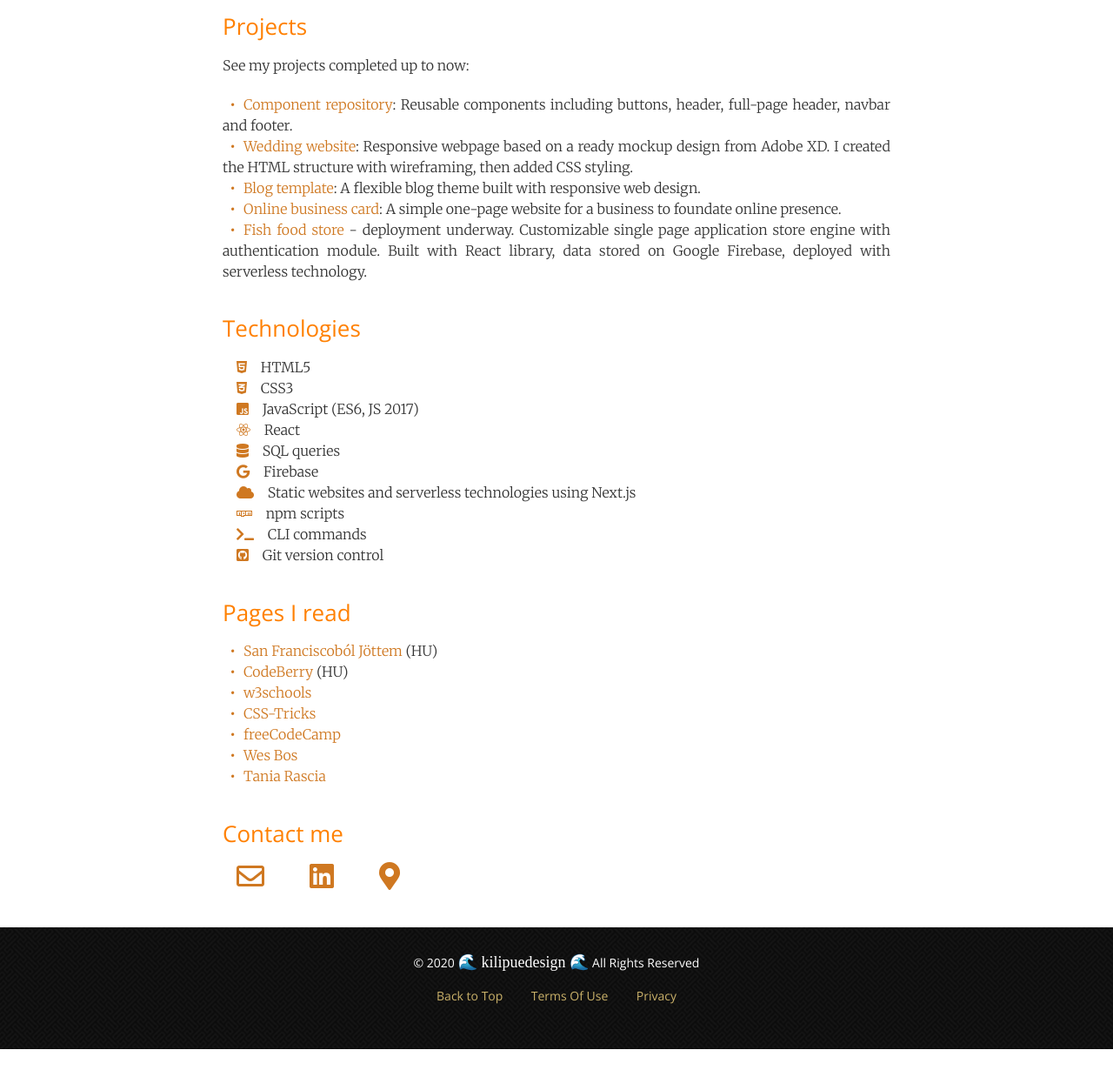
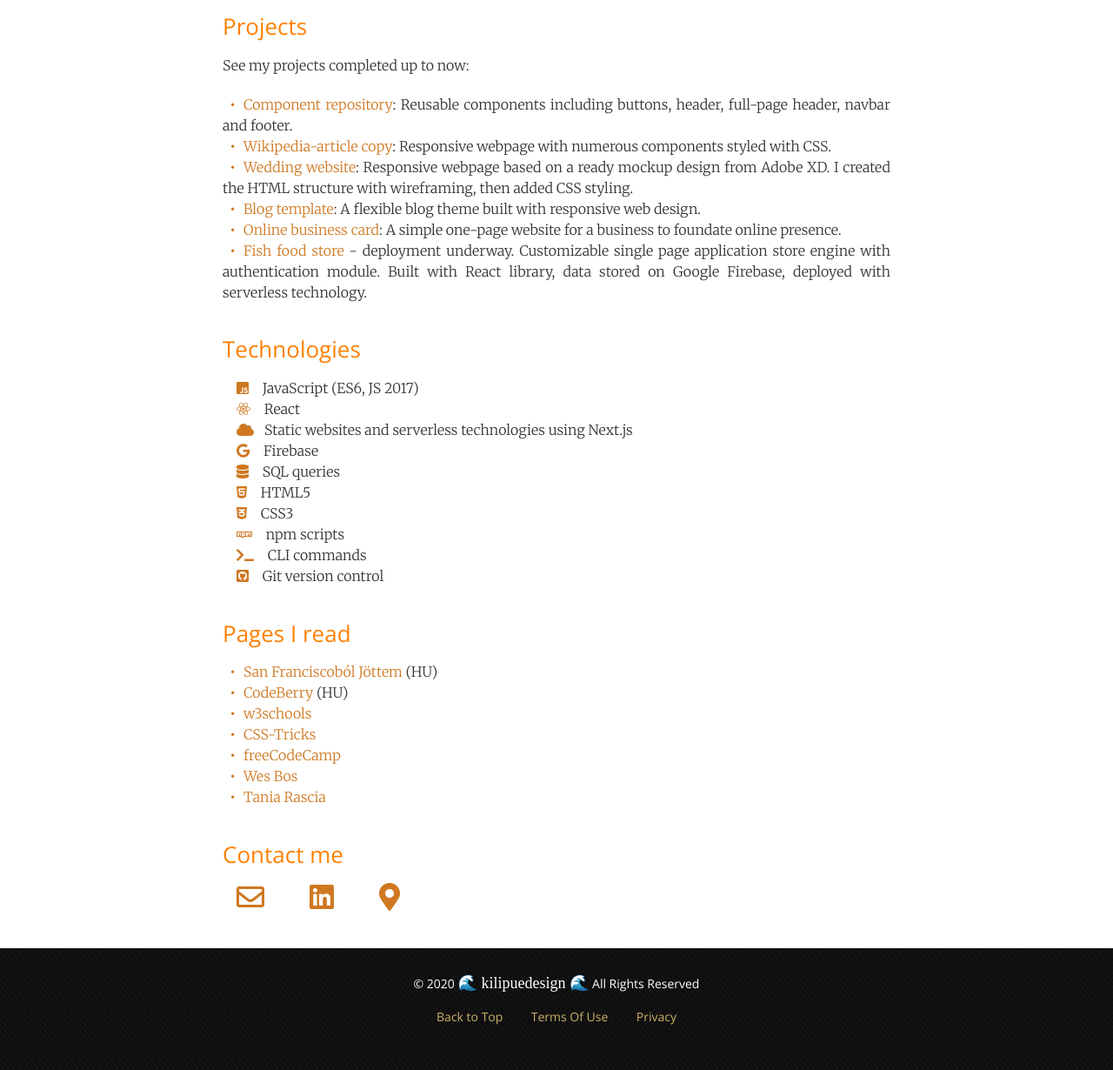
Before and after one commit to rekapalanki/kilipuedesign, a plain HTML site: page index.html in a window 1280 px wide. Shown: the part 1192-2422 px from the top of the page at 87% size. Before the commit the page ends 2398 px from the top, so only its background shows below. Drawn offline with nearby package versions, Linux system fonts and the light colour scheme; a web font is replaced by a local one.

Commit message:
updating projects section

```diff
--- a/index.html
+++ b/index.html
@@ -73,6 +73,9 @@
                     <li><a href="https://github.com/rekapalanki/My-components" target="_blank">Component repository</a>:
                         Reusable components including buttons, header, full-page header, navbar and footer.
                     </li>
+                    <li><a href="https://rekapalanki.github.io/Wikipedia-article/">Wikipedia-article copy</a>:
+                        Responsive webpage with numerous components styled with CSS.
+                    </li>
                     <li><a href="https://rekapalanki.github.io/wedding-website/" target="_blank">Wedding website</a>:
                         Responsive webpage based on a ready mockup design from Adobe XD. I created the HTML structure
                         with wireframing, then added CSS styling.
@@ -91,14 +94,14 @@
             <section id="technologies">
                 <h2>Technologies</h2>
                 <ul>
+                    <li class="technologies"><i class='fab fa-js-square'></i> JavaScript (ES6, JS 2017)</li>
+                    <li class="technologies"><i class='fab fa-react'></i> React</li>
+                    <li class="technologies"><i class="fas fa-cloud"></i>Static websites and serverless technologies
+                        using Next.js</li>
+                    <li class="technologies"><i class='fab fa-google'></i> Firebase</li>
+                    <li class="technologies"><i class="fas fa-database"></i> SQL queries</li>
                     <li class="technologies"><i class='fab fa-html5'></i> HTML5</li>
                     <li class="technologies"><i class='fab fa-css3-alt'></i> CSS3</li>
-                    <li class="technologies"><i class='fab fa-js-square'></i> JavaScript (ES6, JS 2017)</li>
-                    <li class="technologies"><i class='fab fa-react'></i> React</li>
-                    <li class="technologies"><i class="fas fa-database"></i> SQL queries</li>
-                    <li class="technologies"><i class='fab fa-google'></i> Firebase</li>
-                    <li class="technologies"><i class="fas fa-cloud"></i> Static websites and serverless technologies
-                        using Next.js</li>
                     <li class="technologies"><i class="fab fa-npm"></i> npm scripts</li>
                     <li class="technologies"><i class="fas fa-terminal"></i> CLI commands</li>
                     <li class="technologies"><i class='fab fa-github-square'></i> Git version control</li>
--- a/styles/main-kilipue.css
+++ b/styles/main-kilipue.css
@@ -105,6 +105,7 @@ i:hover {
 #contact-me li {
     display: inline-block;
     margin-right: 1.5rem;
+    padding-left: 0;
 }
 
 #contact-me li::before {
@@ -138,8 +139,12 @@ section {
 h2,h3,h4,h5,h6,hgroup,
 ul,ol,dd,
 p,figure,
-pre,table,fieldset,hr,article,section,.hero-image {
+pre,table,fieldset,hr,article,section {
     margin-bottom: 1.3rem;
+}
+
+.hero-image {
+    margin-bottom: 2.6rem;
 }
 
 /* Responsive Media */
@@ -222,7 +227,7 @@ footer {
     width: 100vw;
     height: 140px;
     padding: 1.7rem 0;
-    background: url(./simple-footer.png) repeat center;
+    background: #000 url(./simple-footer.png) repeat center;
     font-size: .875rem;
     text-align: center;
     color: #fff;
```
